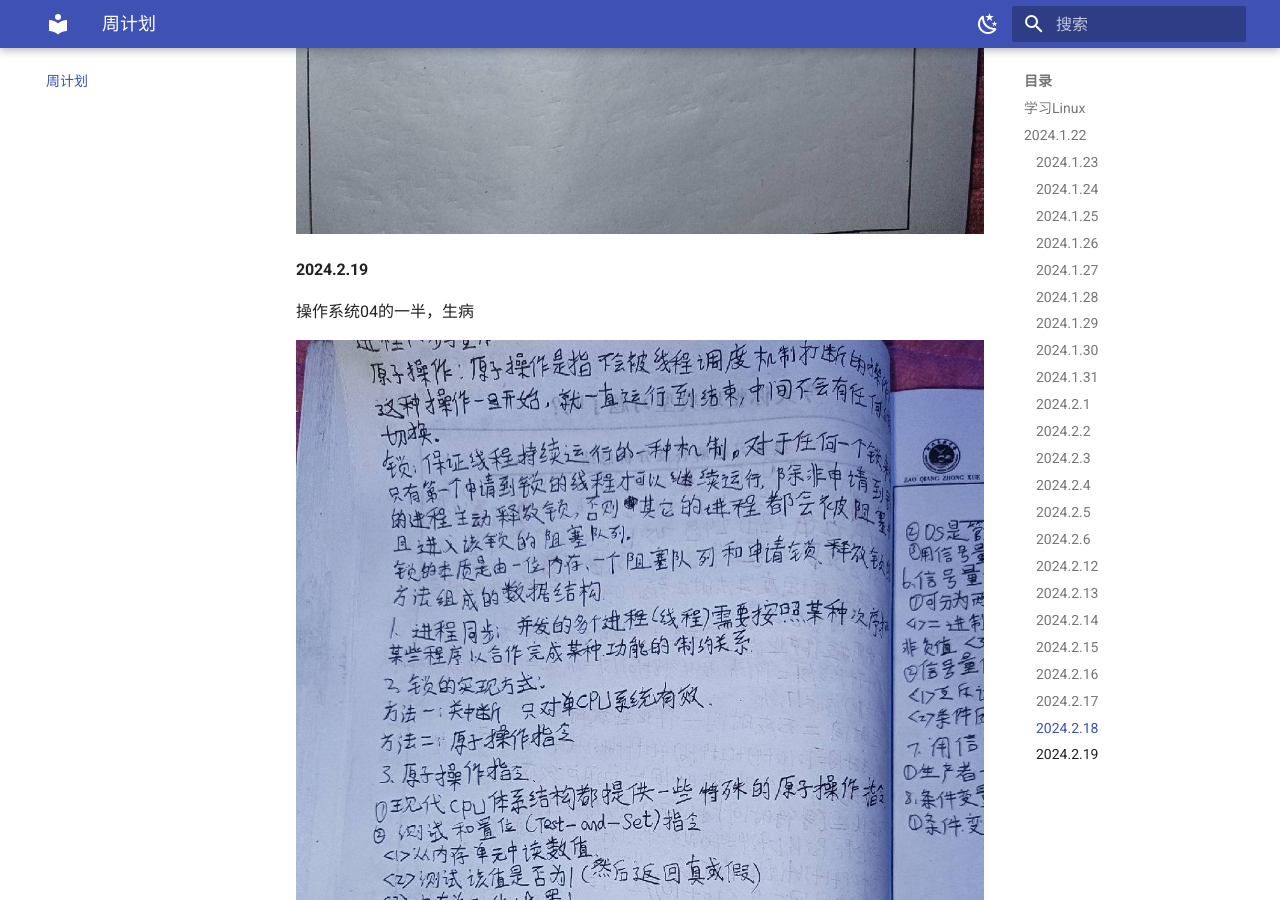
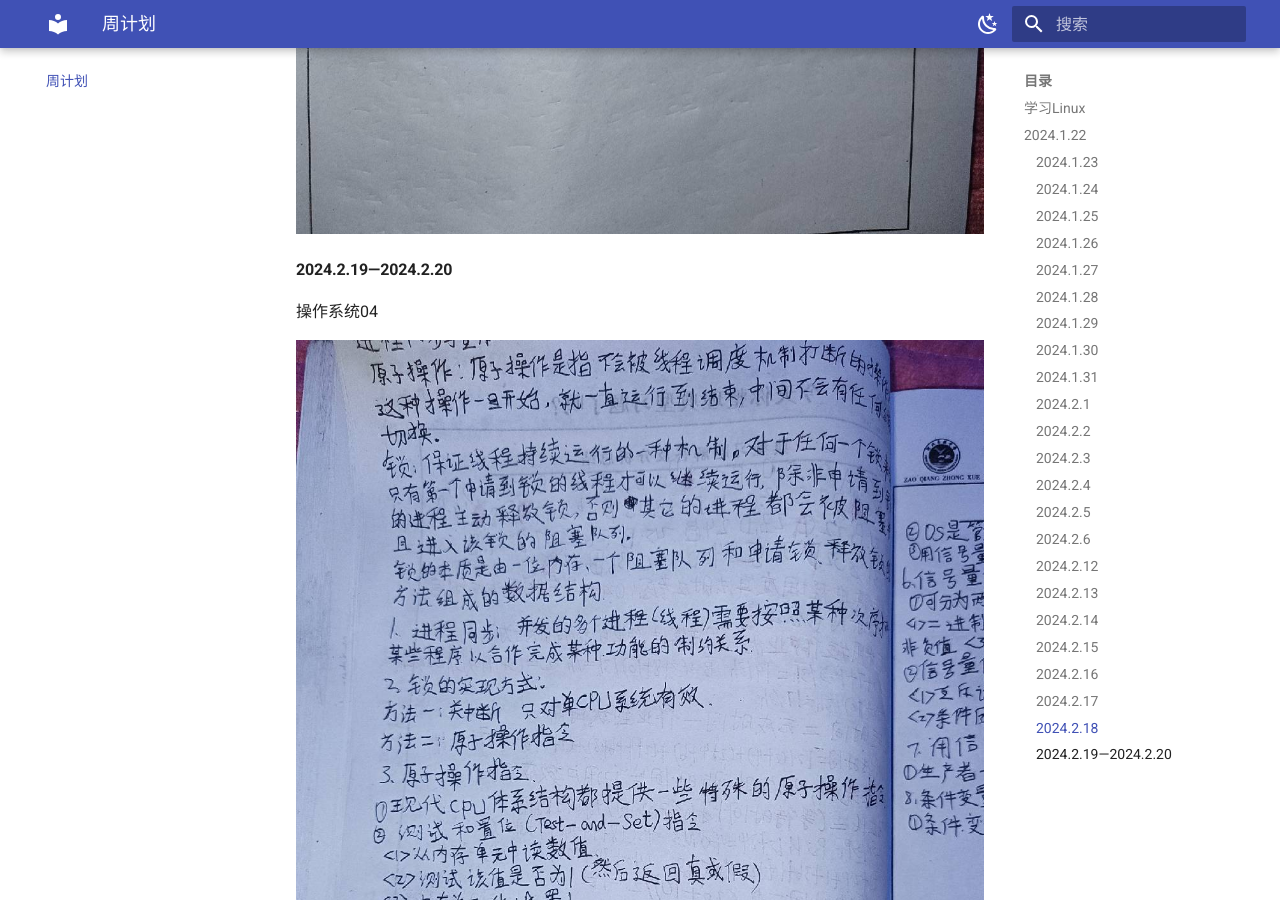
Before and after one commit to KongshanXuyu/zh-blog, an MkDocs documentation site: the page built from docs/周计划/文件.md, in a window 1280 px wide and 900 px high, scrolled down 16064 px. Built offline with MkDocs 1.6.1 and Material for MkDocs 9.7.7, drawn with Linux system fonts in a browser that asks for light colours.

Commit message:
2024-02-20_19:57:17 update

```diff
--- a/docs/周计划/文件.md
+++ b/docs/周计划/文件.md
@@ -124,10 +124,12 @@
 
 ![1](./079.jpg)
 
-#### 2024.2.19
+#### 2024.2.19—2024.2.20
 
-操作系统04的一半，生病
+操作系统04
 
 ![1](./080.jpg)
 
 ![1](./081.jpg)
+
+![1](./082.jpg)
```
Also changed, not shown: docs/周计划/文件/081.jpg, docs/周计划/文件/082.jpg (added).
